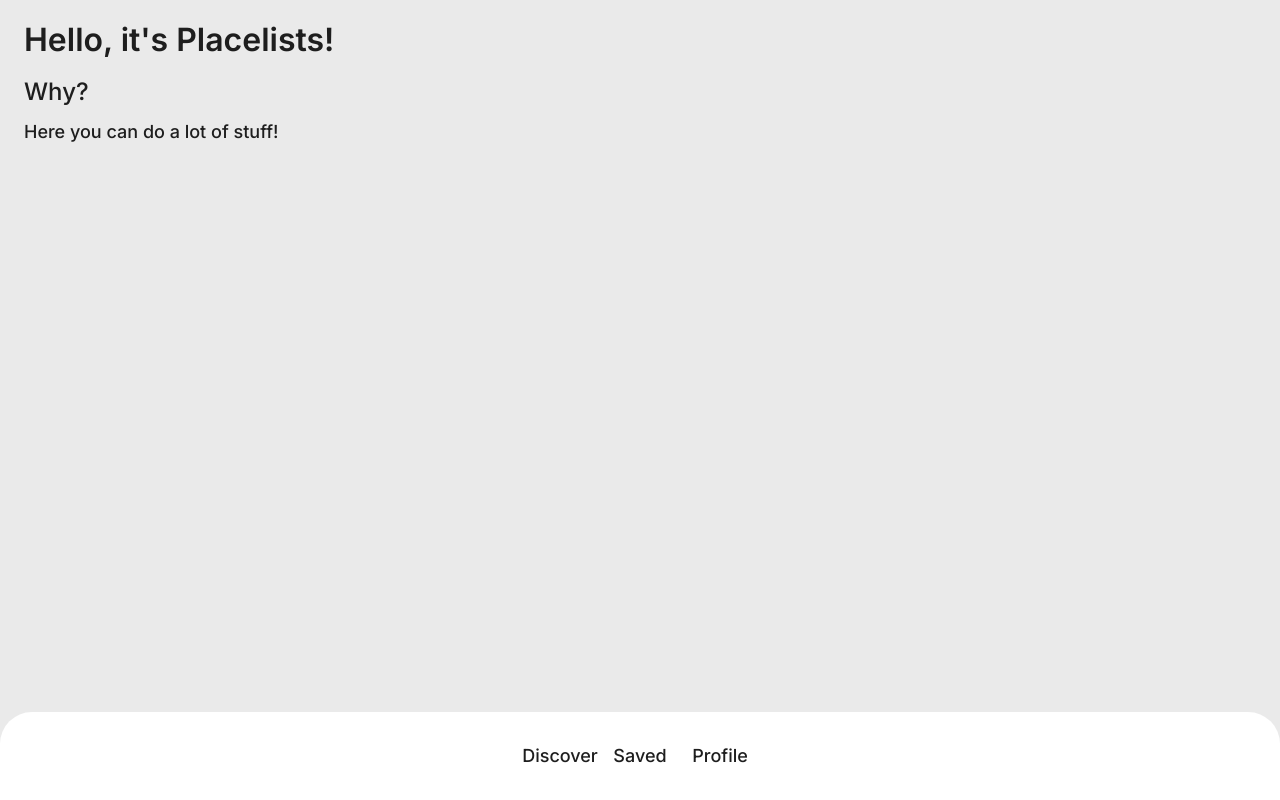
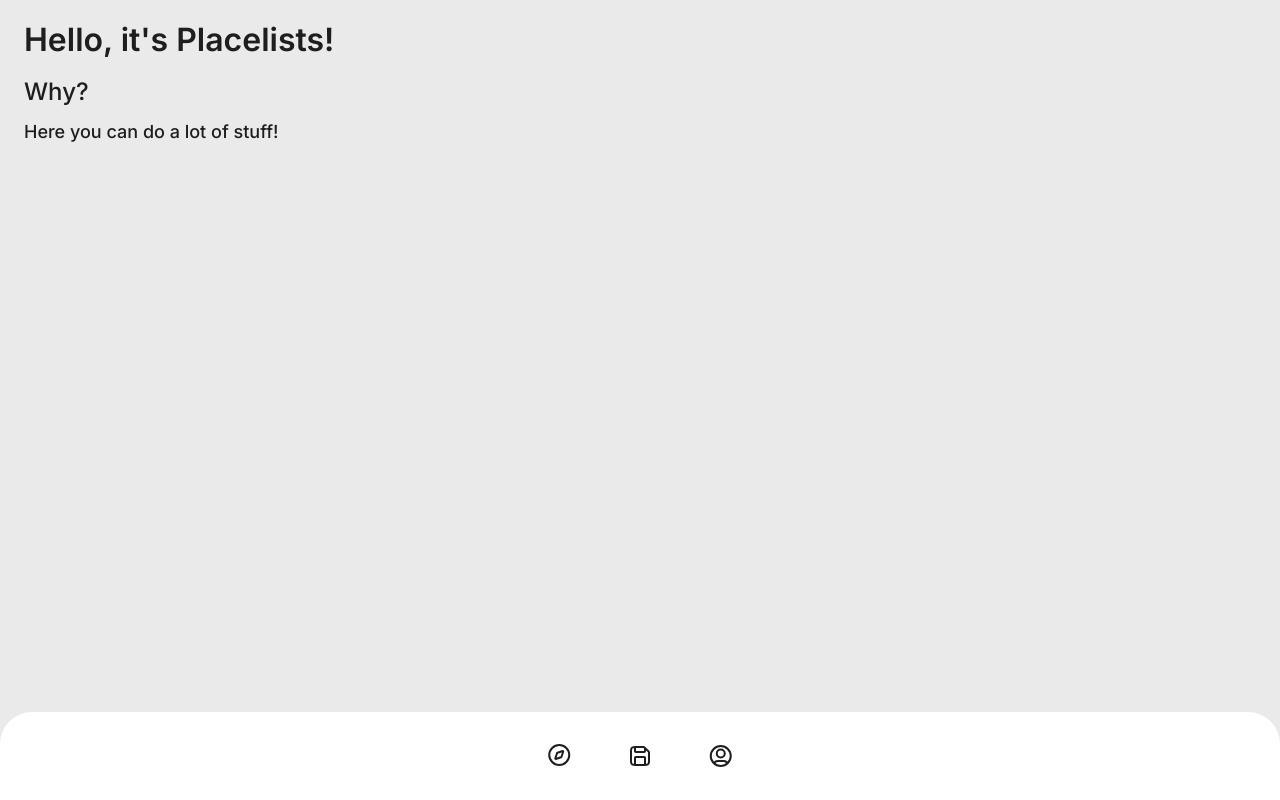
Before and after one commit to locpack/placelists-web, a React (Vite) app: page / in a window 1280 px wide. Built offline with nearby package versions, Linux system fonts and the light colour scheme.

Commit message:
feat: menu buttons

```diff
--- a/src/components/menu-button.tsx
+++ b/src/components/menu-button.tsx
@@ -1,9 +1,31 @@
+import classNames from "classnames";
+import { useLocation, useNavigate } from "react-router";
+import { Path } from "../settings";
+
 type MenuButtonProps = {
   text: string;
+  path: Path;
+  icon: React.ReactElement;
 };
 
-function MenuButton({ text }: MenuButtonProps) {
-  return <button className="menu_button text_p">{text}</button>;
+function MenuButton({ text, path, icon }: MenuButtonProps) {
+  const location = useLocation();
+  const navigate = useNavigate();
+
+  const active = path === location.pathname;
+
+  const buttonClasses = classNames({
+    menu_button: true,
+    text_p: true,
+    menu_button__active: active,
+  });
+
+  return (
+    <button className={buttonClasses} onClick={() => navigate(path)}>
+      {icon}
+      {active && text}
+    </button>
+  );
 }
 
 export default MenuButton;
--- a/src/components/menu.tsx
+++ b/src/components/menu.tsx
@@ -1,12 +1,16 @@
+import DiscoverIcon from "../icons/discover-icon";
+import ProfileIcon from "../icons/profile-icon";
+import SaveIcon from "../icons/save-icon";
+import { Path } from "../settings";
 import MenuButton from "./menu-button";
 
 function Menu() {
   return (
     <>
       <nav className="menu">
-        <MenuButton text="Discover" />
-        <MenuButton text="Saved" />
-        <MenuButton text="Profile" />
+        <MenuButton text="Discover" path={Path.Discover} icon={<DiscoverIcon />} />
+        <MenuButton text="Saved" path={Path.Saved} icon={<SaveIcon />} />
+        <MenuButton text="Profile" path={Path.Profile} icon={<ProfileIcon />} />
       </nav>
     </>
   );
```
